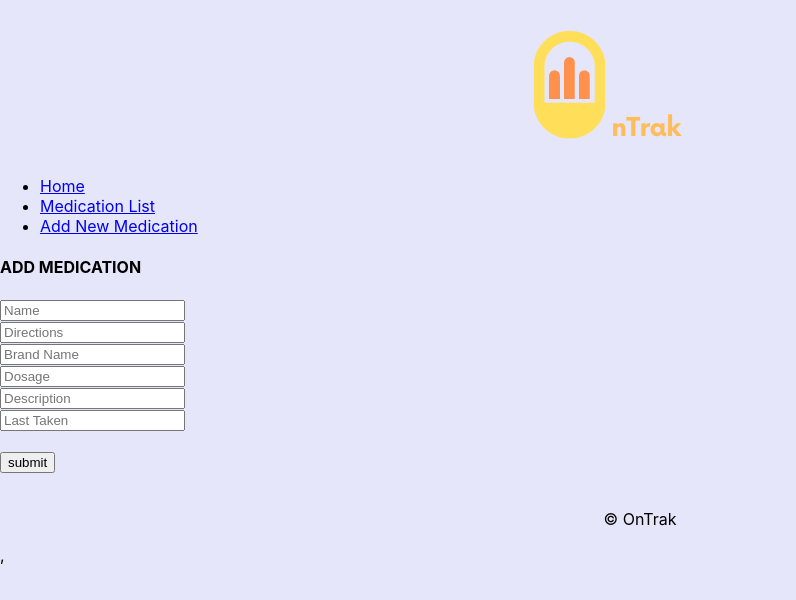
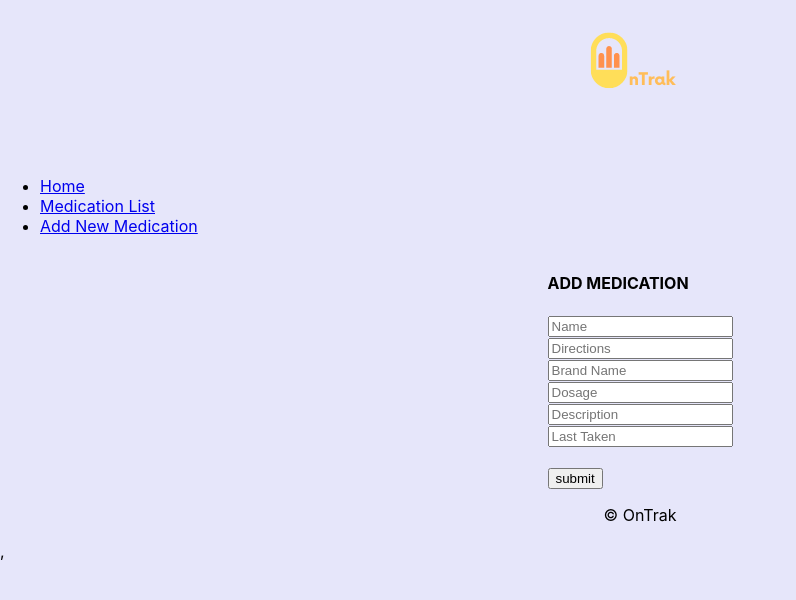
Before and after one commit to andresanunezt/medication-tracker-frontend, a React (Create React App) app: page /medications/new in a window 1280 px wide. Shown: the top 600 px of the page, without its empty margins (0-796 px from the left). Built offline with nearby package versions, Linux system fonts and the light colour scheme.

Commit message:
typos fixed, updated logo

```diff
--- a/src/components/DeleteMedicationButton.js
+++ b/src/components/DeleteMedicationButton.js
@@ -35,7 +35,7 @@ class DeleteMedicationButton extends Component{
 
 
 <br></br>
-<button onClick={this.clickHandler}> Delete Mededication</button><br/>
+<button onClick={this.clickHandler}> Delete Medication</button><br/>
 <br></br>
 
 
--- a/src/components/EditMedicationForm.js
+++ b/src/components/EditMedicationForm.js
@@ -74,6 +74,7 @@ class EditMedicationForm extends Component{
 
         <h5> Medication: {this.props.medication.name}</h5>
         <h5> Dosage: {this.props.medication.medication_dose}</h5>
+        <h5> Last Taken On: {this.props.medication.last_taken}</h5>
             <form onSubmit={this.submitHandler}>
 
                 <input type="text" placeholder="Last Taken" value={this.state.last_taken} onChange={this.onChangeHandler}
--- a/src/components/Home.js
+++ b/src/components/Home.js
@@ -2,8 +2,9 @@ import React from 'react';
 
 const Home = () => {
     return (
+        <div className="centered">
        <p> Welcome to OnTrak: A virtual way for you to log the last time you took your medication </p>
-
+       </div>
      );
 }
 
--- a/src/components/Logo.js
+++ b/src/components/Logo.js
@@ -3,7 +3,7 @@ import React from 'react';
 const Logo = () => {
     return (
         <div className="centered">
-        <img className="logo" src="/OnTrackLogo.png" alt="OnTrack Logo." />
+        <img className="logo" src="/OnTrackEdited.png" alt="OnTrack Logo." />
         </div>
      );
 }
--- a/src/components/NewMedicationForm.js
+++ b/src/components/NewMedicationForm.js
@@ -34,9 +34,6 @@ class NewMedicationForm extends Component{
     }
     onChangeHandler=(e)=>{
 
-        console.log(e.target.name, "  ::  ", e.target.value)  //
-
-
 
         this.setState({ [e.target.name]: e.target.value })
 
@@ -47,19 +44,16 @@ class NewMedicationForm extends Component{
 
 
 
-    // alertMe=(typingInput)=>{   }
-
-
 
     render(){
 
 
         return(<>
 
-        <div >
+        <div className="centered">
+
+            <form onSubmit={this.submitHandler}>
             <h4> ADD MEDICATION</h4>
-            <form onSubmit={this.submitHandler}>
-
                 <input type="text" placeholder="Name" value={this.state.name} onChange={this.onChangeHandler}
                     name="name"
                 /> <br></br>
```
Also changed, not shown: src/App.js (line endings or trailing spaces).
